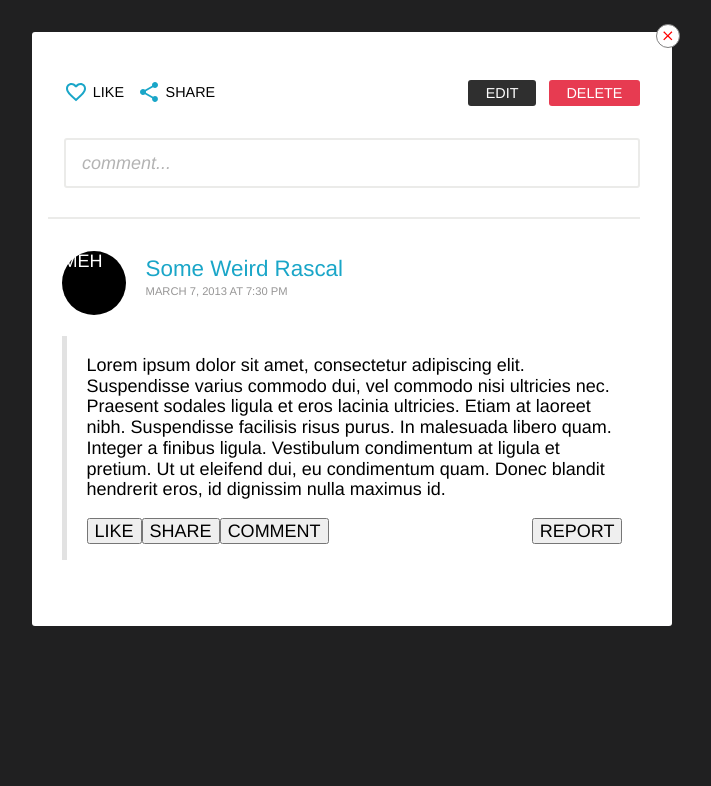
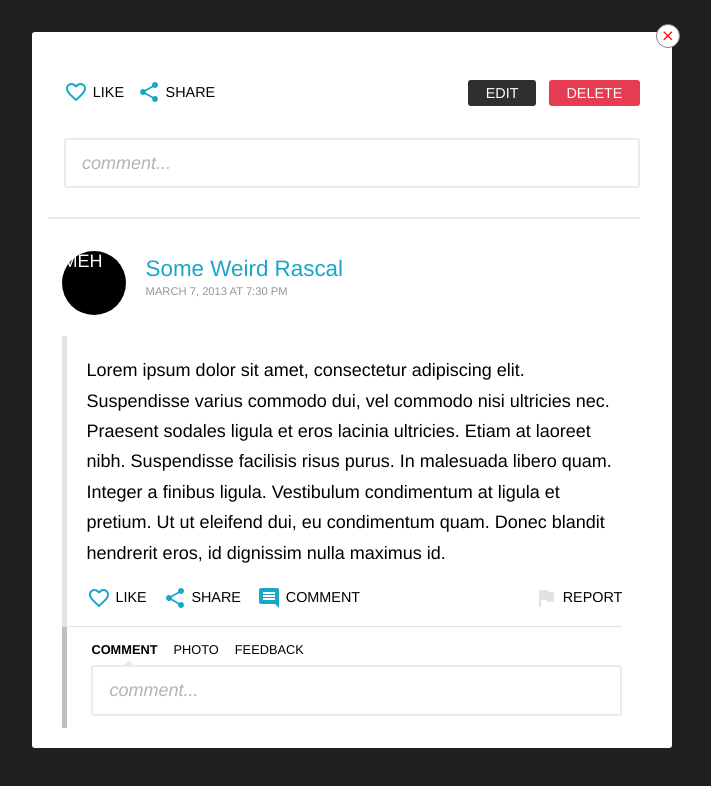
Before and after one commit to fpfilipov94/video-embed-popup, a React (Create React App) app: page /video/1 in a window 1280 px wide. Shown: the top 786 px of the page, without its empty margins (288-999 px from the left). Built offline with nearby package versions, Linux system fonts and the light colour scheme.

Commit message:
Finished comment styling

```diff
--- a/src/assets/styles/_commentList.scss
+++ b/src/assets/styles/_commentList.scss
@@ -1,10 +1,18 @@
+@import "./socialButtons";
+
 .CommentList {
+    .CommentActionsSocial button,
+    .CommentActionsReport button,
+    .AddSubCommentTypes button {
+        @extend %socialButton;
+    }
+
+    @media screen and (min-width: 320px) {
         list-style: none;
         margin-top: 2rem;
         margin-left: 0.9rem;
         margin-right: 2.1rem;
         padding: 0;
-    padding-bottom: 1.5rem;
 
         .CommentContainer {
             padding: 0;
@@ -47,12 +55,14 @@
             .CommentBody {
                 margin-top: 1.3rem;
                 border-left: 5px solid #e2e2e2;
+                border-bottom: 1px solid #e2e2e2;
                 padding-top: 1.2rem;
                 padding-left: 1.2rem;
                 padding-bottom: 1rem;
 
                 .CommentText {
                     margin-bottom: 1.1rem;
+                    line-height: 1.9rem;
                 }
 
                 .CommentActions {
@@ -63,13 +73,102 @@
                     }
 
                     .CommentActionsSocial {
+                        // float: left;
+                        display: flex;
+                        flex-direction: row;
+                        justify-content: center;
+
+                        button {
+                            margin-right: 1rem;
+
+                            &:last-of-type {
+                                margin-right: 0;
+                            }
+                        }
+
+                        .CommentActionsLike:hover svg {
+                            fill: pink;
+                        }
+
+                        .CommentActionsShare:hover svg {
+                            fill: rgb(211, 190, 0);
+                        }
+
+                        .CommentActionsComment:hover svg {
+                            fill: #2c6ee9;
+                        }
+                    }
+
+                    .CommentActionsReport {
+                        // float: right;
+                        margin-top: 1rem;
+                        display: flex;
+                        flex-direction: row;
+                        justify-content: center;
+                        align-items: center;
+
+                        button svg {
+                            fill: #e2e2e2;
+
+                            &:hover {
+                                fill: #e73b51;
+                            }
+                        }
+                    }
+                }
+            }
+        }
+
+        .AddSubComment {
+            padding-top: 1rem;
+            padding-left: 1.5rem;
+            padding-bottom: 0.5rem;
+            border-left: 5px solid #bfbfbf;
+
+            .AddSubCommentTypes {
+                display: flex;
+                flex-direction: row;
+                justify-content: flex-start;
+                align-items: center;
+
+                button {
+                    margin-right: 1rem;
+                    font-size: 0.8rem;
+                    padding-bottom: 0.5rem;
+                    position: relative;
+                }
+
+                button.selected {
+                    font-weight: bold;
+
+                    &::after {
+                        content: "";
+                        position: absolute;
+                        bottom: 0;
+                        left: 49%;
+                        display: block;
+                        border: 5px solid transparent;
+                        border-bottom-color: #ebebe9;
+                    }
+                }
+            }
+
+            .AddComment {
+                margin-top: 0;
+            }
+        }
+    }
+
+    @media screen and (min-width: 768px) {
+        .CommentContainer .CommentBody .CommentActions {
+            .CommentActionsSocial {
                 float: left;
             }
 
             .CommentActionsReport {
                 float: right;
+                margin-top: 0;
             }
         }
     }
 }
-}
--- /dev/null
+++ b/src/assets/styles/_socialButtons.scss
@@ -0,0 +1,19 @@
+%socialButton {
+    background: none;
+    margin: 0;
+    padding: 0;
+    border: none;
+    outline: none;
+    display: flex;
+    align-items: center;
+    justify-content: center;
+    font-size: 0.9rem;
+    font-weight: lighter;
+    cursor: pointer;
+    text-transform: uppercase;
+
+    svg {
+        fill: #1aa6c8;
+        margin-right: 0.3rem;
+    }
+}
--- a/src/assets/styles/_video.scss
+++ b/src/assets/styles/_video.scss
@@ -16,7 +16,7 @@
     @media screen and (min-width: 768px) {
         padding-top: 1rem;
         padding-left: 1rem;
-        padding-bottom: 1.5rem;
+        padding-bottom: 0.1rem;
         margin-right: 1rem;
     }
 }
--- a/src/assets/styles/_videoButtons.scss
+++ b/src/assets/styles/_videoButtons.scss
@@ -1,4 +1,10 @@
+@import "./socialButtons";
+
 .VideoButtons {
+    button {
+        @extend %socialButton;
+    }
+
     @media screen and (min-width: 320px) {
         margin-top: 1rem;
 
@@ -6,25 +12,6 @@
             content: "";
             display: table;
             clear: both;
-        }
-
-        button {
-            background: none;
-            margin: 0;
-            padding: 0;
-            border: none;
-            outline: none;
-            display: flex;
-            align-items: center;
-            justify-content: center;
-            font-size: 0.9rem;
-            font-weight: lighter;
-            cursor: pointer;
-
-            svg {
-                fill: #1aa6c8;
-                margin-right: 0.3rem;
-            }
         }
 
         .VideoSocialButtonGroup,
--- a/src/assets/styles/app.scss
+++ b/src/assets/styles/app.scss
@@ -24,7 +24,7 @@ a:visited {
     @media screen and (min-width: 320px) {
         width: 95%;
         height: auto;
-        margin: 2rem auto 0;
+        margin: 2rem auto;
         font-size: 18px;
         font-family: Helvetica, Arial, sans-serif;
         position: relative;
--- /dev/null
+++ b/src/components/partial/comments/AddSubComment.jsx
@@ -0,0 +1,20 @@
+import React, { Component } from "react";
+
+import AddComment from "./AddComment";
+
+class AddSubComment extends Component {
+    render() {
+        return (
+            <div className="AddSubComment">
+                <div className="AddSubCommentTypes">
+                    <button className="selected">COMMENT</button>
+                    <button>PHOTO</button>
+                    <button>FEEDBACK</button>
+                </div>
+                <AddComment />
+            </div>
+        );
+    }
+}
+
+export default AddSubComment;
--- a/src/components/partial/comments/Comment.jsx
+++ b/src/components/partial/comments/Comment.jsx
@@ -1,4 +1,11 @@
 import React from "react";
+
+import LikeIcon from "../icons/LikeIcon";
+import ShareIcon from "../icons/ShareIcon";
+import CommentIcon from "../icons/CommentIcon";
+import FlagIcon from "../icons/FlagIcon";
+
+import AddSubComment from "./AddSubComment";
 
 export default () => (
     <li className="CommentContainer">
@@ -21,14 +28,27 @@ export default () => (
             </div>
             <div className="CommentActions">
                 <div className="CommentActionsSocial">
-                    <button>LIKE</button>
-                    <button>SHARE</button>
-                    <button>COMMENT</button>
+                    <button className="CommentActionsLike">
+                        <LikeIcon />
+                        LIKE
+                    </button>
+                    <button className="CommentActionsShare">
+                        <ShareIcon />
+                        SHARE
+                    </button>
+                    <button className="CommentActionsComment">
+                        <CommentIcon />
+                        COMMENT
+                    </button>
                 </div>
                 <div className="CommentActionsReport">
-                    <button>REPORT</button>
+                    <button>
+                        <FlagIcon />
+                        REPORT
+                    </button>
                 </div>
             </div>
         </section>
+        <AddSubComment />
     </li>
 );
--- /dev/null
+++ b/src/components/partial/icons/CommentIcon.jsx
@@ -0,0 +1,14 @@
+import React from "react";
+
+export default () => (
+    <svg
+        fill="#FFFFFF"
+        height="24"
+        viewBox="0 0 24 24"
+        width="24"
+        xmlns="http://www.w3.org/2000/svg"
+    >
+        <path d="M21.99 4c0-1.1-.89-2-1.99-2H4c-1.1 0-2 .9-2 2v12c0 1.1.9 2 2 2h14l4 4-.01-18zM18 14H6v-2h12v2zm0-3H6V9h12v2zm0-3H6V6h12v2z" />
+        <path d="M0 0h24v24H0z" fill="none" />
+    </svg>
+);
--- /dev/null
+++ b/src/components/partial/icons/FlagIcon.jsx
@@ -0,0 +1,14 @@
+import React from "react";
+
+export default () => (
+    <svg
+        fill="#FFFFFF"
+        height="24"
+        viewBox="0 0 24 24"
+        width="24"
+        xmlns="http://www.w3.org/2000/svg"
+    >
+        <path d="M0 0h24v24H0z" fill="none" />
+        <path d="M14.4 6L14 4H5v17h2v-7h5.6l.4 2h7V6z" />
+    </svg>
+);
```
Lines whose indentation alone changed are shown as unchanged.
